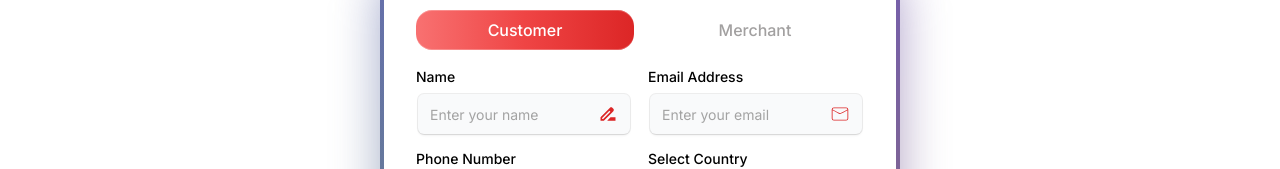
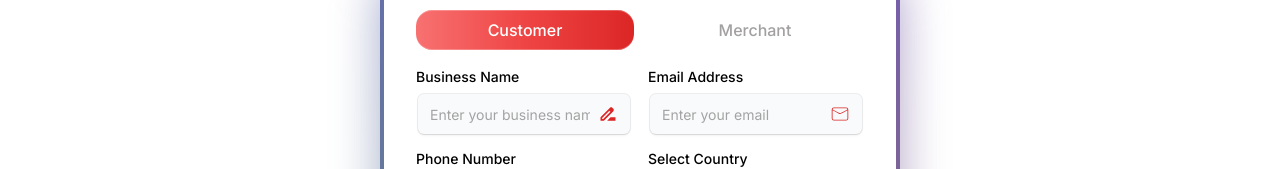
Before and after one commit to ahsanimran456/Owings-front-end, a Next.js app: page /signup in a window 1280 px wide. Shown: the part 632-801 px from the top of the page. Built offline with nearby package versions, Linux system fonts and the light colour scheme.

Commit message:
code init

```diff
--- a/src/components/Forms/credentialForm.jsx
+++ b/src/components/Forms/credentialForm.jsx
@@ -48,8 +48,8 @@ function CredentailForm({ title }) {
     const SignupFieldList = [
         {
             name: "name",
-            label: "Name",
-            placeholder: "Enter your name",
+            label: "Business Name",
+            placeholder: "Enter your business name",
             type: "text",
             icon: <MdDriveFileRenameOutline size={20} color='#dc2626' />
         },
```
